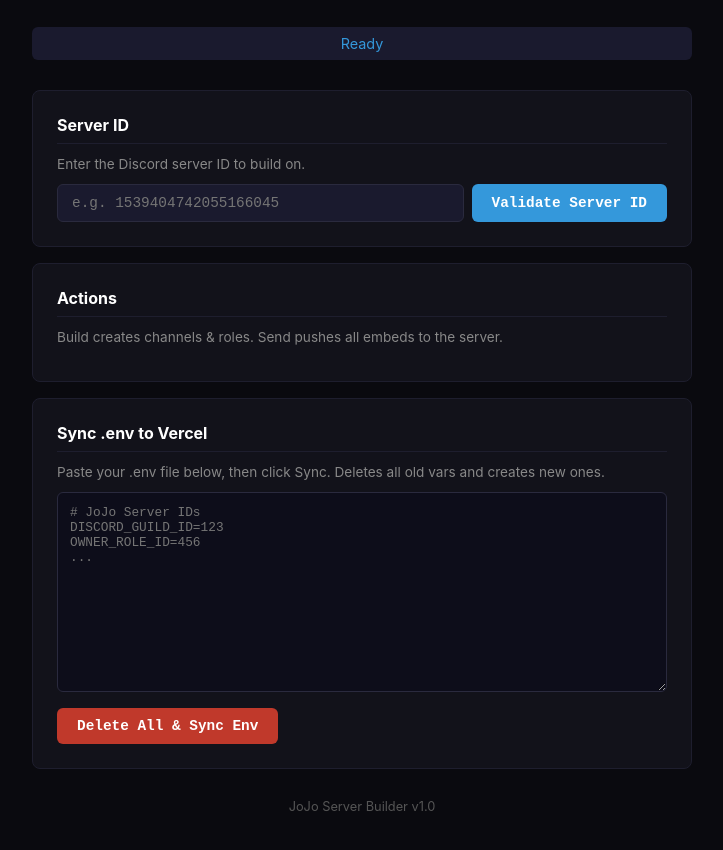
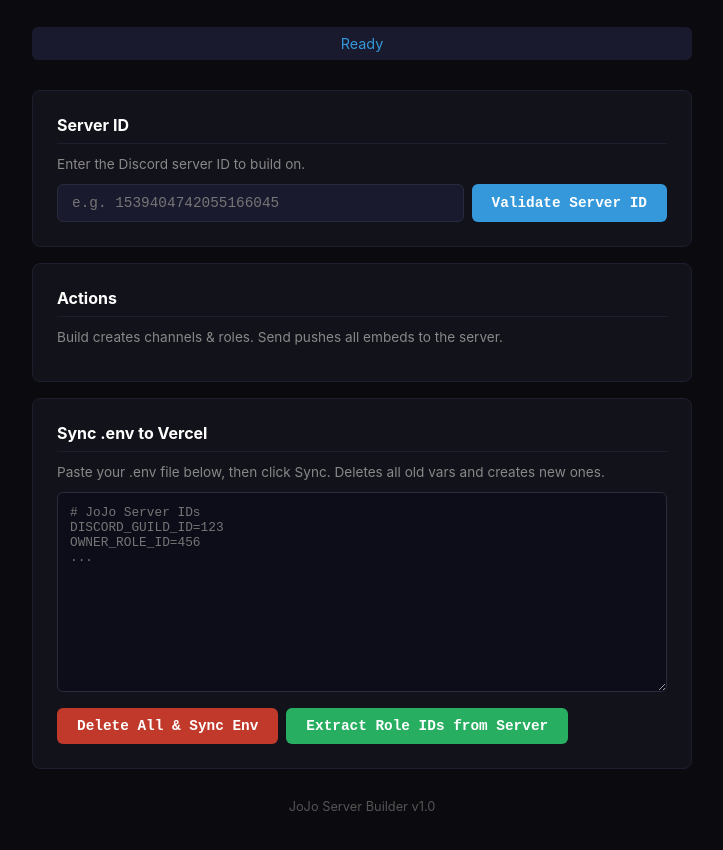
Before and after one commit to DevilishRar/jojoserver, a website: page index.html in a window 1280 px wide. Shown: the part 106-956 px from the top of the page, without its empty margins (278-1001 px from the left). Drawn offline with Linux system fonts and the light colour scheme.

Commit message:
Add Extract Role IDs button

```diff
--- a/index.html
+++ b/index.html
@@ -89,6 +89,7 @@
       <textarea id="envInput" rows="12" placeholder="# JoJo Server IDs&#10;DISCORD_GUILD_ID=123&#10;OWNER_ROLE_ID=456&#10;..."></textarea>
       <div class="btn-row">
         <button class="btn-red" id="syncBtn" onclick="syncEnv()">Delete All &amp; Sync Env</button>
+        <button class="btn-green" id="extractBtn" onclick="extractRoles()">Extract Role IDs from Server</button>
       </div>
     </div>
 
@@ -341,6 +342,39 @@
       btn.textContent = 'Delete All & Sync Env';
     }
 
+    async function extractRoles() {
+      var btn = document.getElementById('extractBtn');
+      btn.disabled = true;
+      btn.textContent = 'Extracting...';
+      showLogCard();
+      log('Extracting role IDs from Discord...', 'log-info');
+
+      try {
+        var r = await fetch('https://architect-henna-eta.vercel.app/api/jojo-extract-roles', {
+          method: 'POST',
+          headers: { 'Content-Type': 'application/json' },
+          body: JSON.stringify({ guild_id: document.getElementById('guildId').value.trim() || '1542232461499441273' })
+        });
+        var d = await r.json();
+
+        if (d.success) {
+          document.getElementById('envInput').value = d.env;
+          log('Extracted ' + d.role_count + ' roles, ' + d.channel_count + ' channels', 'log-ok');
+          log('Env content pasted into the text area above. Review and click Sync.', 'log-ok');
+          setStatus('Extracted ' + d.role_count + ' roles', '#27ae60');
+        } else {
+          log('ERROR: ' + (d.error || 'unknown'), 'log-err');
+          setStatus('Extract failed', '#e74c3c');
+        }
+      } catch (e) {
+        log('ERROR: ' + e.message, 'log-err');
+        setStatus('Extract failed', '#e74c3c');
+      }
+
+      btn.disabled = false;
+      btn.textContent = 'Extract Role IDs from Server';
+    }
+
     async function clearMessages() {
       var btn = document.getElementById('clearBtn');
       btn.disabled = true;
```
